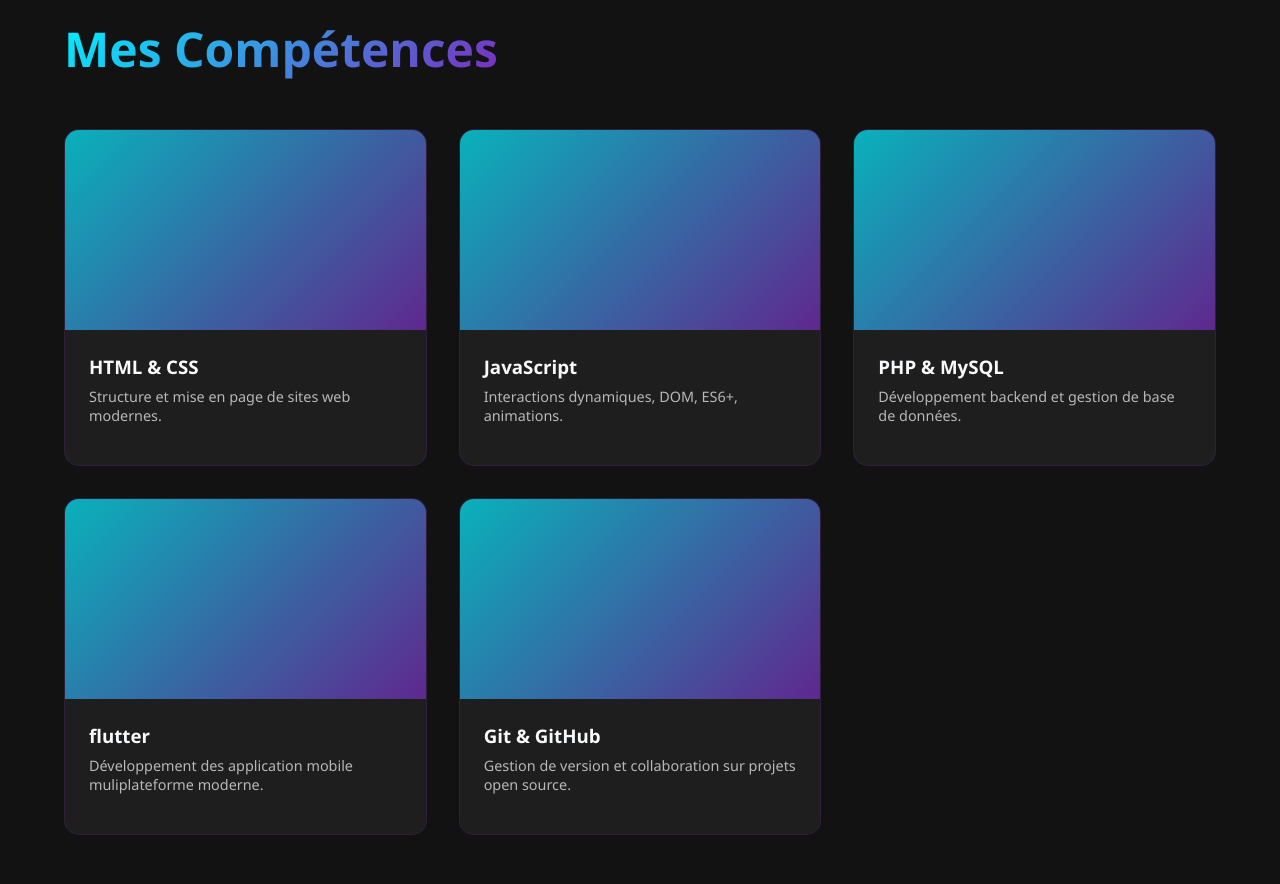
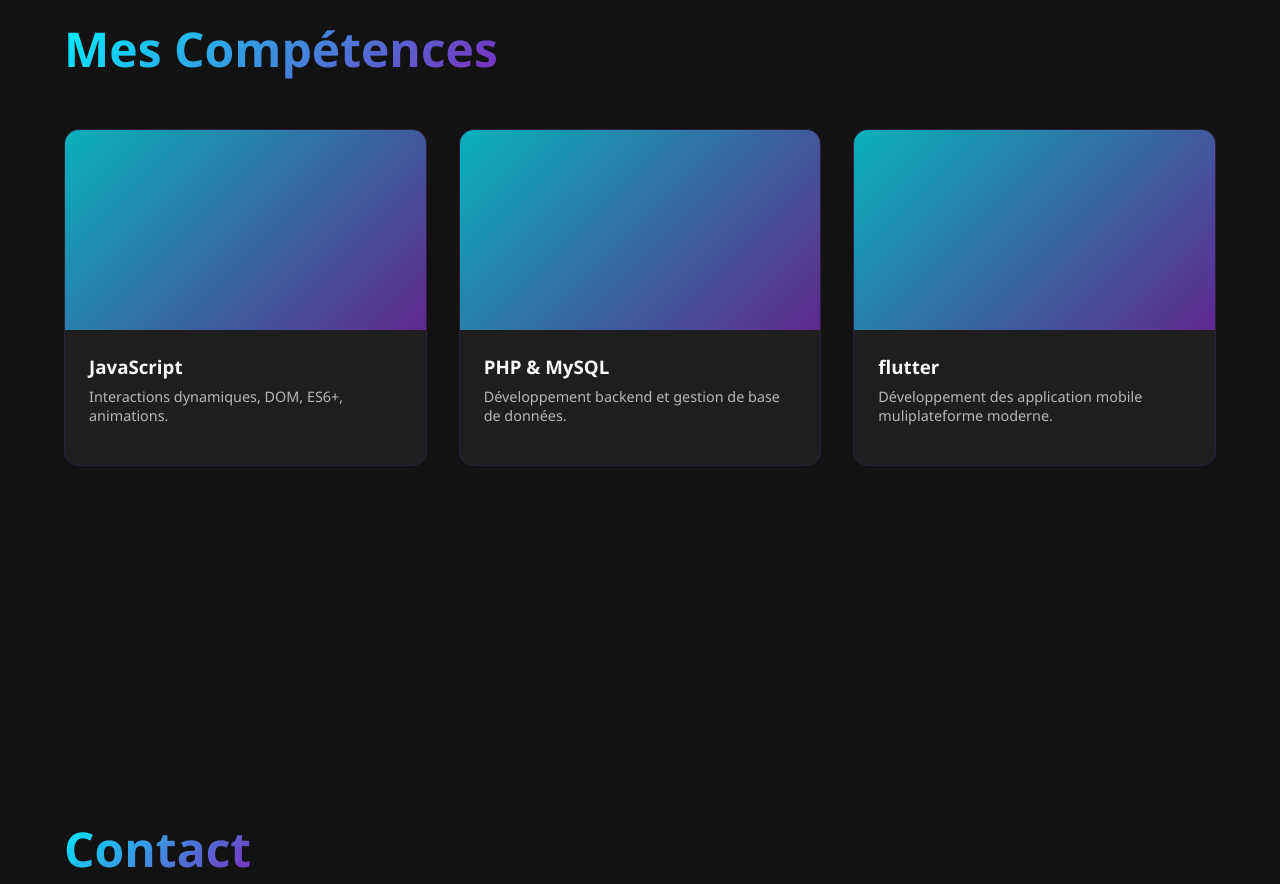
Before and after one commit to danychibox/danychibox.github.io, a plain HTML site: page index.html in a window 1280 px wide. Shown: the part 880-1764 px from the top of the page. Drawn offline with Linux system fonts and the light colour scheme.

Commit message:
mise ajour des donnee

```diff
--- a/index.html
+++ b/index.html
@@ -353,13 +353,6 @@
         <div class="project-card">
              <div class="project-img"></div>
             <div class="project-info">
-                <h3>HTML & CSS</h3>
-                <p>Structure et mise en page de sites web modernes.</p>
-            </div>
-        </div>
-        <div class="project-card">
-             <div class="project-img"></div>
-            <div class="project-info">
                 <h3>JavaScript</h3>
                 <p>Interactions dynamiques, DOM, ES6+, animations.</p>
             </div>
@@ -376,13 +369,6 @@
             <div class="project-info">
                 <h3>flutter</h3>
                 <p>Développement des application mobile muliplateforme moderne.</p>
-            </div>
-        </div>
-        <div class="project-card">
-             <div class="project-img"></div>
-            <div class="project-info">
-                <h3>Git & GitHub</h3>
-                <p>Gestion de version et collaboration sur projets open source.</p>
             </div>
         </div>
     </div>
```
